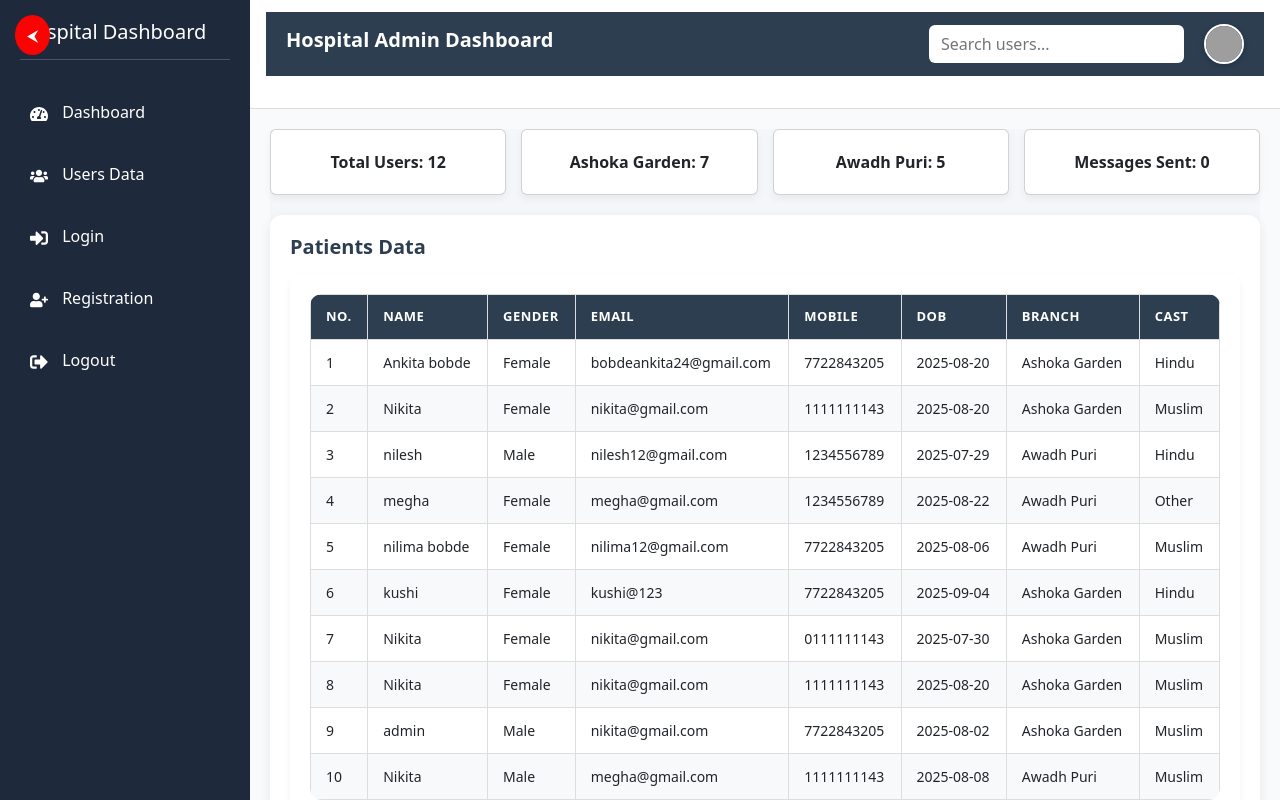
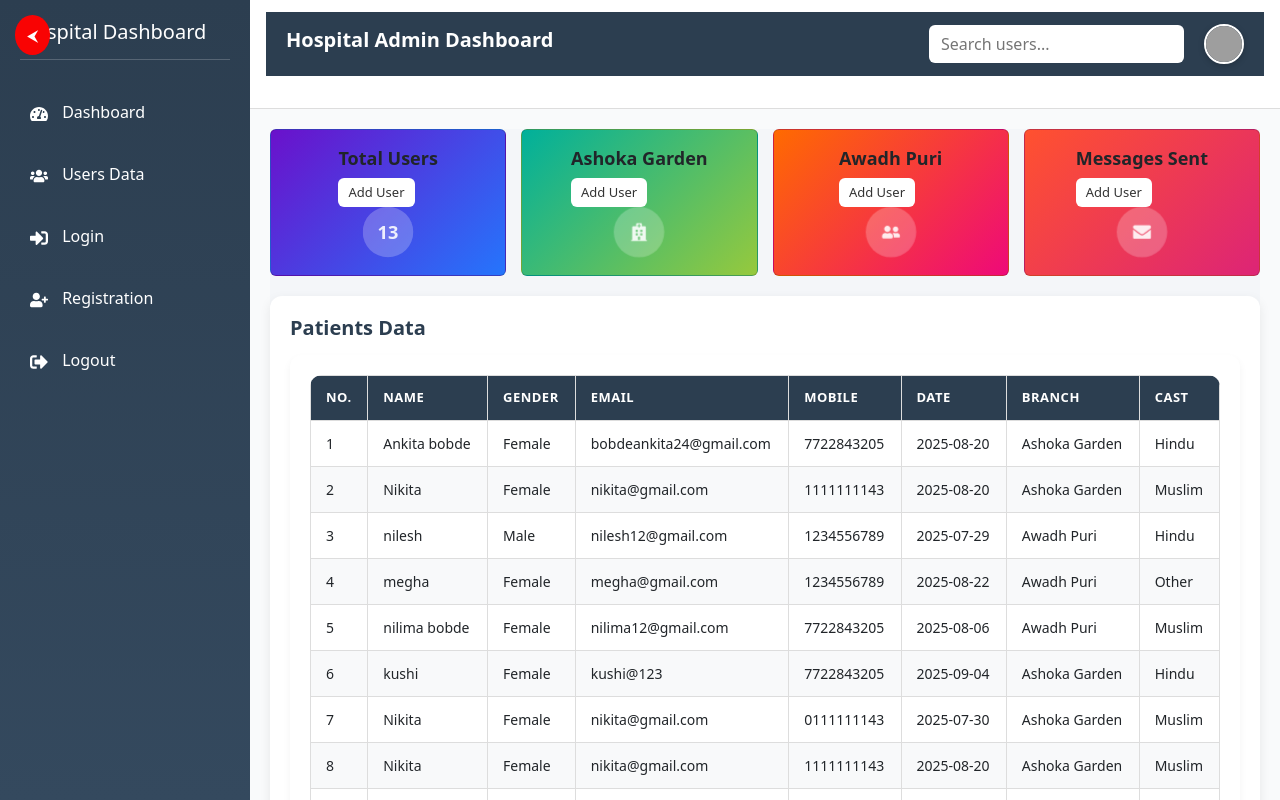
Before and after one commit to ANKITA7722/Patient-Data-Managment-System-, a React (Vite) app in the folder Frontend/: page / in a window 1280 px wide. Shown: the top 800 px of the page. Built offline with nearby package versions, Linux system fonts and the light colour scheme; data requests are answered from the project's data file; grey boxes are pictures that could not be loaded.

Commit message:
design csrd boxes in dasboard

```diff
--- a/Frontend/db.json
+++ b/Frontend/db.json
@@ -6,7 +6,7 @@
       "gender": "Female",
       "email": "bobdeankita24@gmail.com",
       "mobile": "7722843205",
-      "dob": "2025-08-20",
+      "date": "2025-08-20",
       "branch": "Ashoka Garden",
       "cast": "Hindu"
     },
@@ -16,7 +16,7 @@
       "gender": "Female",
       "email": "nikita@gmail.com",
       "mobile": "1111111143",
-      "dob": "2025-08-20",
+      "date": "2025-08-20",
       "branch": "Ashoka Garden",
       "cast": "Muslim"
     },
@@ -26,7 +26,7 @@
       "gender": "Male",
       "email": "nilesh12@gmail.com",
       "mobile": "1234556789",
-      "dob": "2025-07-29",
+      "date": "2025-07-29",
       "branch": "Awadh Puri",
       "cast": "Hindu"
     },
@@ -36,7 +36,7 @@
       "gender": "Female",
       "email": "megha@gmail.com",
       "mobile": "1234556789",
-      "dob": "2025-08-22",
+      "date": "2025-08-22",
       "branch": "Awadh Puri",
       "cast": "Other"
     },
@@ -46,7 +46,7 @@
       "gender": "Female",
       "email": "nilima12@gmail.com",
       "mobile": "7722843205",
-      "dob": "2025-08-06",
+      "date": "2025-08-06",
       "branch": "Awadh Puri",
       "cast": "Muslim"
     },
@@ -56,7 +56,7 @@
       "gender": "Female",
       "email": "kushi@123",
       "mobile": "7722843205",
-      "dob": "2025-09-04",
+      "date": "2025-09-04",
       "branch": "Ashoka Garden",
       "cast": "Hindu"
     },
@@ -66,7 +66,7 @@
       "gender": "Female",
       "email": "nikita@gmail.com",
       "mobile": "0111111143",
-      "dob": "2025-07-30",
+      "date": "2025-07-30",
       "branch": "Ashoka Garden",
       "cast": "Muslim"
     },
@@ -76,7 +76,7 @@
       "gender": "Female",
       "email": "nikita@gmail.com",
       "mobile": "1111111143",
-      "dob": "2025-08-20",
+      "date": "2025-08-20",
       "branch": "Ashoka Garden",
       "cast": "Muslim"
     },
@@ -86,7 +86,7 @@
       "gender": "Male",
       "email": "nikita@gmail.com",
       "mobile": "7722843205",
-      "dob": "2025-08-02",
+      "date": "2025-08-02",
       "branch": "Ashoka Garden",
       "cast": "Muslim"
     },
@@ -96,7 +96,7 @@
       "gender": "Male",
       "email": "megha@gmail.com",
       "mobile": "1111111143",
-      "dob": "2025-08-08",
+      "date": "2025-08-08",
       "branch": "Awadh Puri",
       "cast": "Muslim"
     },
@@ -106,7 +106,7 @@
       "gender": "Female",
       "email": "megha@gmail.com",
       "mobile": "1111111143",
-      "dob": "2025-08-15",
+      "date": "2025-08-15",
       "branch": "Ashoka Garden",
       "cast": "Other"
     },
@@ -116,9 +116,19 @@
       "gender": "Female",
       "email": "manish12@gmail.com",
       "mobile": "1234567801",
-      "dob": "2025-08-29",
+      "date": "2025-08-29",
       "branch": "Awadh Puri",
       "cast": "Buddhist"
+    },
+    {
+      "id": "cc9a",
+      "name": "ankita bobde",
+      "gender": "Male",
+      "email": "manish12@gmail.com",
+      "mobile": "1234556789",
+      "date": "2025-08-20",
+      "branch": "Ashoka Garden",
+      "cast": "Sikh"
     }
   ],
   "admins": [
--- a/Frontend/package.json
+++ b/Frontend/package.json
@@ -20,7 +20,7 @@
     "react-bootstrap": "^2.10.10",
     "react-dom": "^19.1.0",
     "react-icons": "^5.5.0",
-    "react-router-dom": "^7.8.1",
+    "react-router-dom": "^7.8.2",
     "router": "^2.2.0"
   },
   "devDependencies": {
--- a/Frontend/src/Dashboard/Dashboard.jsx
+++ b/Frontend/src/Dashboard/Dashboard.jsx
@@ -1,13 +1,15 @@
 import React, { useEffect, useState } from "react";
-import Sidebar from "./Sidebar";
-import Header from "./Header";
 import UsersTable from "./UsersTable";
 import "../css/Dashboard/Dashboard.css";
+import { FaUserFriends, FaHospital, FaEnvelope } from "react-icons/fa";
+import { useNavigate } from "react-router-dom";
+
 //import AdminProfile from "../admin/AdminProfile";
 
 const Dashboard = () => {
   const [isOpen, setIsOpen] = useState(false);
   const [users, setUsers] = useState([]);
+const navigate = useNavigate();
   // const adminName = "Admin"; // You can make this dynamic
 
   const [adminName, setAdminName] = useState("Admin User"); // ✅ login ke baad set hoga
@@ -15,11 +17,17 @@ const Dashboard = () => {
 
   useEffect(() => {
     // Fetch users from JSON
-    fetch("http://localhost:5000/users")
+    fetch("http://localhost:3000/users")
       .then((res) => res.json())
       .then((data) => setUsers(data))
       .catch((err) => console.error(err));
   }, []);
+
+
+  const handleAddUser = () => {
+    navigate("/userregistration");
+  };
+
 
   // const handleLogout = () => {
   //   window.location.href = "/admin-login";
@@ -52,10 +60,60 @@ const Dashboard = () => {
         {/* <Header adminName={adminName} onLogout={handleLogout} /> */}
 
         <div className="dashboard-cards">
-          <div className="card">Total Users: {users.length}</div>
-          <div className="card">Ashoka Garden: {ashokaCount}</div>
-          <div className="card">Awadh Puri: {awadhCount}</div>
-          <div className="card">Messages Sent: 0</div>
+          {/* Total Users */}
+          <div className="card card-1">
+            <div className="card-left">
+              <h3>Total Users</h3>
+              <button onClick={handleAddUser}>Add User</button>
+            </div>
+            <div className="card-right">
+              <div className="circle">{users.length}</div>
+            </div>
+          </div>
+
+          {/* Ashoka Garden */}
+          <div className="card card-2">
+            <div className="card-left">
+              <h3>Ashoka Garden</h3>
+              <button onClick={handleAddUser}>Add User</button>
+            </div>
+            <div className="card-right">
+              <div className="circle">
+                <FaHospital />
+              </div>
+            </div>
+          </div>
+
+
+
+          {/* Awadh Puri */}
+          <div className="card card-3">
+            <div className="card-left">
+              <h3>Awadh Puri</h3>
+              <button onClick={handleAddUser}>Add User</button>
+            </div>
+            <div className="card-right">
+              <div className="circle">
+                <FaUserFriends />
+              </div>
+            </div>
+          </div>
+
+
+          {/* Messages */}
+          <div className="card card-4">
+            <div className="card-left">
+              <h3>Messages Sent</h3>
+              <button onClick={handleAddUser}>Add User</button>
+            </div>
+            <div className="card-right">
+              <div className="circle">
+                <FaEnvelope />
+              </div>
+            </div>
+          </div>
+
+
         </div>
 
         <UsersTable users={users} />
--- a/Frontend/src/Dashboard/UsersTable.jsx
+++ b/Frontend/src/Dashboard/UsersTable.jsx
@@ -102,7 +102,7 @@ const UsersTable = () => {
               <th>Gender</th>
               <th>Email</th>
               <th>Mobile</th>
-              <th>DOB</th>
+              <th>Date</th>
               <th>Branch</th>
               <th>Cast</th>
             </tr>
@@ -115,7 +115,7 @@ const UsersTable = () => {
                 <td>{user.gender}</td>
                 <td>{user.email}</td>
                 <td>{user.mobile}</td>
-                <td>{user.dob}</td>
+                <td>{user.date}</td>
                 <td>{user.branch}</td>
                 <td>{user.cast}</td>
               </tr>
--- a/Frontend/src/component/Foms/UserRegistration.jsx
+++ b/Frontend/src/component/Foms/UserRegistration.jsx
@@ -174,7 +174,7 @@ const UserRegistration = () => {
     gender: "",
     email: "",
     mobile: "",
-    dob: "",
+    date: "",
     branch: "",
     cast: "",
   });
@@ -194,7 +194,7 @@ const UserRegistration = () => {
       !formData.gender ||
       !formData.email ||
       !formData.mobile ||
-      !formData.dob ||
+      !formData.date ||
       !formData.branch ||
       !formData.cast
     ) {
@@ -222,7 +222,7 @@ const UserRegistration = () => {
           gender: "",
           email: "",
           mobile: "",
-          dob: "",
+          date: "",
           branch: "",
           cast: "",
         });
@@ -284,8 +284,8 @@ const UserRegistration = () => {
 
           <input
             type="date"
-            name="dob"
-            value={formData.dob}
+            name="date"
+            value={formData.date}
             onChange={handleChange}
             required
           />
--- a/Frontend/src/css/Dashboard/Dashboard.css
+++ b/Frontend/src/css/Dashboard/Dashboard.css
@@ -24,7 +24,7 @@
 }
 
 /* Cards */
-.dashboard-cards {
+/* .dashboard-cards {
   display: grid;
   grid-template-columns: repeat(auto-fit, minmax(220px, 1fr));
   gap: 15px;
@@ -43,7 +43,95 @@
 
 .card:hover {
   transform: translateY(-5px);
+} */
+
+.dashboard-cards {
+  display: grid;
+  grid-template-columns: repeat(4, 1fr); /* ✅ 4 cards ek line me */
+  gap: 15px;
+  margin-bottom: 20px;
 }
+
+/* Card Base */
+.card {
+  display: flex;
+  justify-content: space-between;
+  align-items: center;
+  padding: 18px;
+  border-radius: 14px;
+  color: #fff;
+  transition: transform 0.3s ease, box-shadow 0.3s ease;
+}
+
+.card:hover {
+  transform: translateY(-6px);
+  box-shadow: 0 6px 16px rgba(0,0,0,0.25);
+}
+
+/* Gradient colors */
+.card-1 { background: linear-gradient(135deg, #6a11cb, #2575fc); }
+.card-2 { background: linear-gradient(135deg, #00b09b, #96c93d); }
+.card-3 { background: linear-gradient(135deg, #ff6a00, #ee0979); }
+.card-4 { background: linear-gradient(135deg, #ff512f, #dd2476); }
+
+/* Left part */
+.card-left {
+  display: flex;
+  flex-direction: column;
+  justify-content: center;
+  align-items: flex-start;
+}
+
+.card-left h3 {
+  margin: 0 0 8px;
+  font-size: 18px;
+  font-weight: 700;
+}
+
+.card-left button {
+  background: #fff;
+  color: #333;
+  border: none;
+  padding: 5px 10px;
+  border-radius: 6px;
+  font-size: 13px;
+  cursor: pointer;
+  font-weight: 500;
+  transition: 0.3s;
+}
+
+.card-left button:hover {
+  background: #f1f1f1;
+}
+
+/* Right part */
+.card-right {
+  display: flex;
+  align-items: center;
+  justify-content: center;
+}
+
+.circle {
+  width: 50px;
+  height: 50px;
+  border-radius: 50%;
+  background: rgba(255,255,255,0.25);
+  display: flex;
+  align-items: center;
+  justify-content: center;
+  font-size: 18px;
+  font-weight: bold;
+  color: #fff;
+  animation: pulse 2s infinite;
+}
+
+/* Animation */
+@keyframes pulse {
+  0% { transform: scale(1); opacity: 0.9; }
+  50% { transform: scale(1.1); opacity: 1; }
+  100% { transform: scale(1); opacity: 0.9; }
+}
+
 
 /* Profile Box */
 .profile-box {
--- a/Frontend/src/css/Layout.css
+++ b/Frontend/src/css/Layout.css
@@ -69,7 +69,7 @@
   padding: 8px 12px;
   border-radius: 50%;
   cursor: pointer;
-  z-index: 300; /* above sidebar */
+  z-index: 9999; /* above sidebar */
 }
 
 /* Mobile: Sidebar overlays, not push */
```
Also changed, not shown: 1 other file (tests, documents, lock files or other folders).
